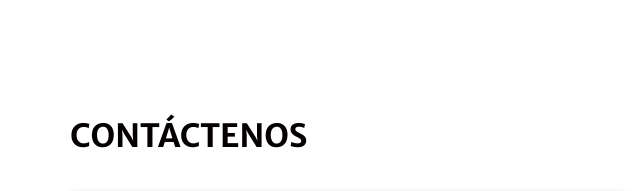
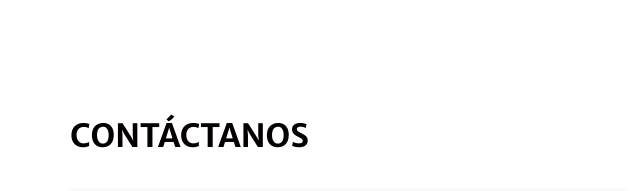
Before and after one commit to Manergo/futbolfree, a plain HTML site: page index.html in a window 1280 px wide. Shown: the part 3671-3862 px from the top of the page, 0-640 px from the left. Drawn offline with nearby package versions, Linux system fonts and the light colour scheme; some packages are replaced by stand-ins of ours.

Commit message:
Update index.html

```diff
--- a/index.html
+++ b/index.html
@@ -414,7 +414,7 @@
     <div class="container">
       <div class="heading_container">
         <h2>
-          Contáctenos
+          Contáctanos
         </h2>
       </div>
       <div class="row">
```
